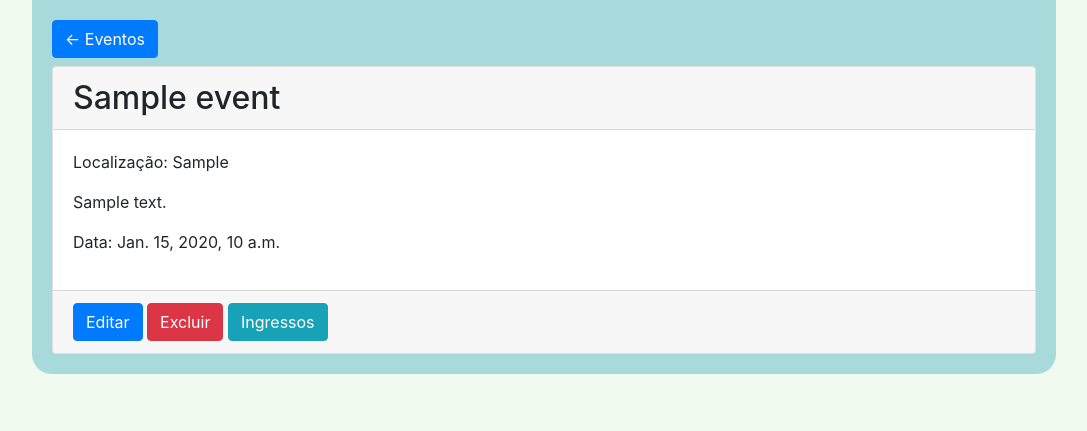
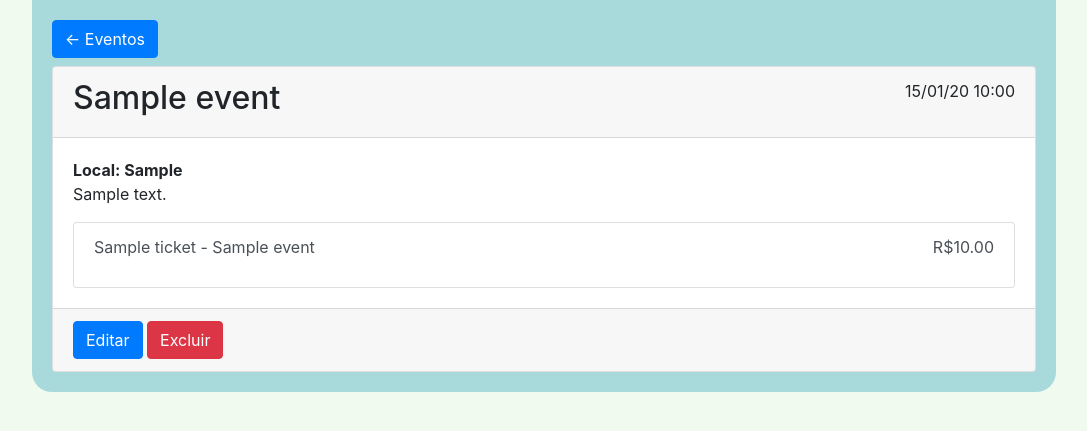
Before and after one commit to yurimachados/event_platform, a Django app: page /event-detail/1/ in a window 1280 px wide. Shown: the part 56-487 px from the top of the page, without its empty margins (96-1183 px from the left). Run offline with Django 4.2, Linux system fonts and the light colour scheme; a user stored in the database is signed in; tables that the repository leaves empty hold one stand-in row (values such as "Sample post"); some libraries are stand-ins or nearby versions.

Commit message:
Refactor event detail view and event tickets template

```diff
--- a/core/templates/core/event_detail.html
+++ b/core/templates/core/event_detail.html
@@ -14,18 +14,25 @@
 {% block content %}
   <a class="btn btn-primary mb-2" id="event-list-button" href="{% url 'event-list' %}">← Eventos</a>
   <div class='card'>
-      <div class='card-header justify-content-between'>
+      <div class='card-header d-flex flex-row justify-content-between'>
         <h2 class='card-text'>{{ event.title }}</h2>
+        <p>{{ event.date|date:'d/m/y H:i' }}</p>
       </div>
       <div class='card-body'>
-        <p>Localização: {{ event.location }}</p>
+        <strong>Local: {{ event.location }}</strong>
         <p>{{ event.description }}</p>
-        <p>Data: {{ event.date }}</p>
+        <div class="list-group">
+          {% for ticket in tickets %}
+          <button type="button" class="list-group-item list-group-item-action d-flex flex-row justify-content-between">
+              <p>{{ ticket.name }} - {{ event.title }}</p>
+              <p>{% if ticket.price == 0 %} Free {% else %} R${{ ticket.price }}{% endif %}</p>
+          </button>
+          {% endfor %}
+        </div>
       </div>
       <div class='card-footer'>
         <a class="btn btn-primary" id='event-edit' href="{% url 'event-update' event.id %}">Editar</a>
         <a class="btn btn-danger" id='event-delete' href="{% url 'event-delete' event.id %}">Excluir</a>
-        <a class="btn btn-info" id='event-delete' href="{% url 'event-tickets' event.id %}">Ingressos</a>
       </div>
   </div>
 {% endblock %}
--- a/core/views.py
+++ b/core/views.py
@@ -21,8 +21,11 @@ class EventDetailView(DetailView):
     context_object_name = 'event'
 
     def get_context_data(self, **kwargs):
-        context = super().get_context_data(**kwargs)
-        context['comments'] = self.object.comments.all()
+        context             = super().get_context_data(**kwargs)
+        event               = self.get_object()
+        tickets             = Ticket.objects.filter(event=event)
+        context['comments'] = event.comments.all()
+        context['tickets']  = tickets
         return context
 
 @method_decorator(login_required(login_url='login'), name='dispatch')
```
Also changed, not shown: core/templates/core/event-tickets.html (+0 -23 lines).
